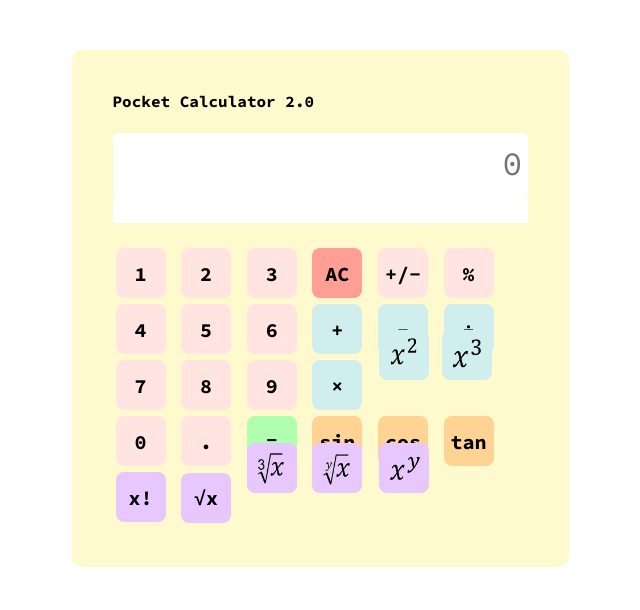
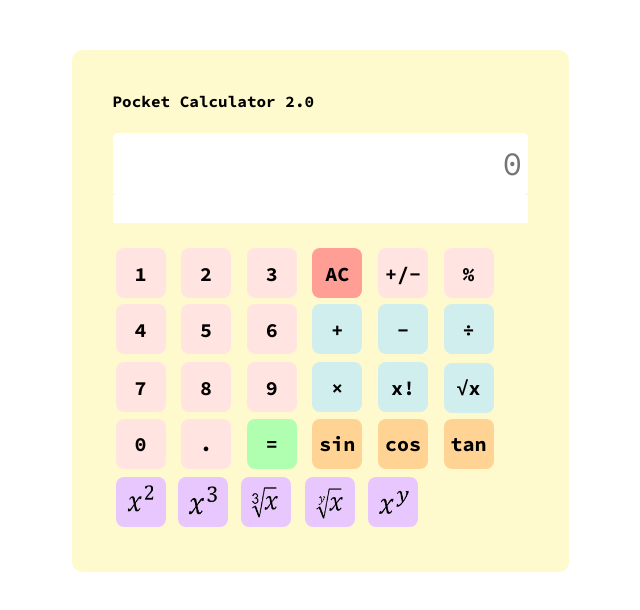
Before and after one commit to Zoha-Arif/pocket-calculator, a plain HTML site: page index.html in a window 1280 px wide. Shown: the whole page, without its empty margins (320-960 px from the left). Drawn offline with Linux system fonts and the light colour scheme.

Commit message:
fixed css for buttons.

```diff
--- a/index.html
+++ b/index.html
@@ -39,8 +39,8 @@
         <input type="button" value="8" onclick="getNumber(8)">
         <input type="button" value="9" onclick="getNumber(9)">
         <input type="button" value="&times" onclick="getOperand('*')" id="blue4">
-        <input type="image" src="square.png" onclick="getNumber('1')" id="blue5">
-        <input type="image" src="cubes.png" onclick="getNumber(x)" id="blue6">
+        <input type="button" value="x!" onclick="getNumber(x)" id="purp6">
+        <input type="button"  value="√x"  onclick="getNumber(x)" id="purp6">
         <br>
         <input type="button" value="0" onclick="getNumber(0)">
         <input type="button" value="." onclick="getNumber('.')">
@@ -49,14 +49,14 @@
         <input type="button" value="cos" onclick="getNumber(x)" id="blue7">
         <input type="button" value="tan" onclick="getNumber(x)" id="blue7">
         <br>
-        <input type="button" value="x!" onclick="getNumber(x)" id="purp5">
-        <input type="button" value="√x" onclick="getNumber(x)" id="purp5">
+        <input type="image" src="square.png" onclick="getNumber('1')" id="blue5">
+        <input type="image" src="cubes.png" onclick="getNumber(x)" id="blue6">
         <input type="image" src="cube.png" onclick="getNumber(x)" class="purp5" id="im1">
         <input type="image" src="y.png" onclick="getNumber(x)" class="purp5" id="im2">
         <input type="image" src="exponenty.png" onclick="getNumber(x)" class="purp5" id="im3">
       </td>
 
-      <!-- make a blank input to store away all of your numbers -->
+      <!-- make a blank input to store away all of your numbers  value="x!" value="√x" -->
 
 
     </table>
--- a/main.css
+++ b/main.css
@@ -62,8 +62,8 @@ input[type=image]{
   border-radius: 8px;
   border: none;
   position: relative;
-  margin-left: 4px;
-  margin-top: 3px;
+  margin-left: 3px;
+  margin-top: 2px;
   font-family: 'Source Code Pro', monospace;
   font-weight: 700;
   font-size: 20px;
@@ -131,30 +131,26 @@ input[type=button]:hover{
 }
 
 #blue5 {
-  background: #D1EEEE;
-  position: absolute;
-  top: 327px;
-  /* left: 965px; */
-  left: 647px;
-  margin-left: 52px;
+  background: #e8c7ff;
+  position: relative;
+  margin-left: 3px;
+  margin-top: 5px;
 }
 
 #blue5:hover {
-  background: #E0EEEE;
+  background: #f2e1ff;
   cursor: pointer;
 }
 
 #blue6 {
-  background: #D1EEEE;
-  position: absolute;
-  top: 327px;
-  /* left: 1027px; */
-  left: 710px;
-  margin-left: 52px;
+  background: #e8c7ff;
+  position: relative;
+  margin-left: 3px;
+  margin-top: 5px;
 }
 
 #blue6:hover {
-  background: #E0EEEE;
+  background: #f2e1ff;
   cursor: pointer;
 }
 
@@ -163,16 +159,19 @@ input[type=button]:hover{
 }
 
 #blue7:hover {
-  background: #ffe8c7;
+  background: #f2e1ff;
   cursor: pointer;
 }
 
-#purp5 {
-  background: #e8c7ff;
+#purp6 {
+  background: #D1EEEE;
+  position: relative;
+  margin-left: 3px;
+  margin-top: 5px;
 }
 
-#purp5:hover {
-  background: #f2e1ff;
+#purp6:hover {
+  background: #E0EEEE;
   cursor: pointer;
 }
 
@@ -184,11 +183,12 @@ input[type=button]:hover{
 /* change to relative position */
 #im1 {
   background: #e8c7ff;
-  position: absolute;
-  top: 440px;
+  position: relative;
+  /* top: 10px; */
   /* left: 836px; */
-  left: 515px;
-  margin-left: 52px;
+  /* left: 515px; */
+  margin-left: 3px;
+  margin-top: 5px;
 }
 
 #im1:hover {
@@ -198,11 +198,11 @@ input[type=button]:hover{
 
 #im2 {
   background: #e8c7ff;
-  position: absolute;
-  top: 440px;
+  position: relative;
+  /* top: 10px; */
   /* left: 900px; */
-  left: 580px;
-  margin-left: 52px;
+  margin-left: 5px;
+  margin-top: 5px;
   z-index: 10;
 }
 
@@ -213,11 +213,12 @@ input[type=button]:hover{
 
 #im3 {
   background: #e8c7ff;
-  position: absolute;
-  top: 440px;
+  position: relative;
+  /* top: 10px; */
   /* left: 968px; */
-  left: 647px;
-  margin-left: 52px;
+  /* left: 647px; */
+  margin-left: 3px;
+  margin-top: 5px;
   z-index: 10;
 }
 
```
